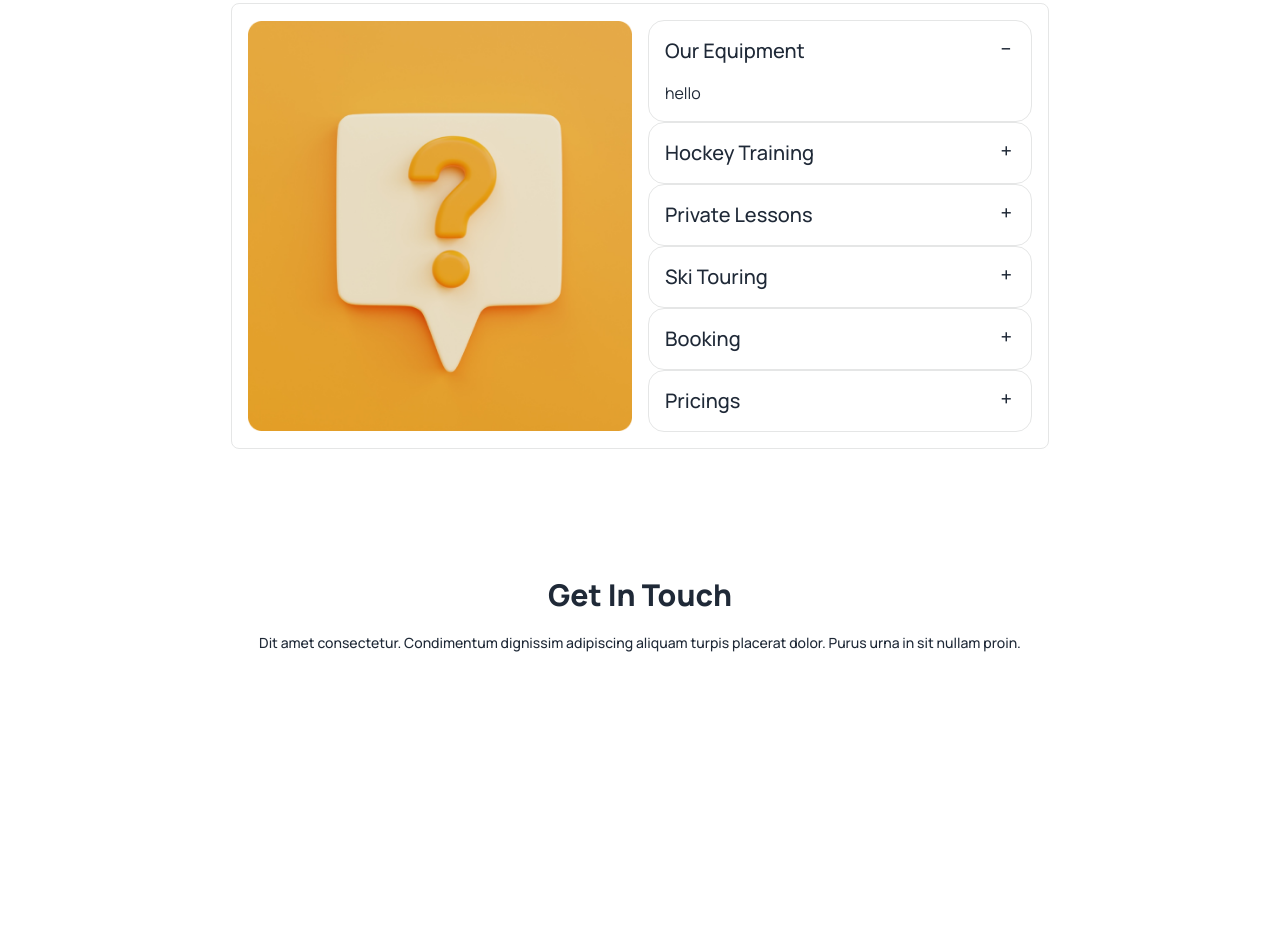
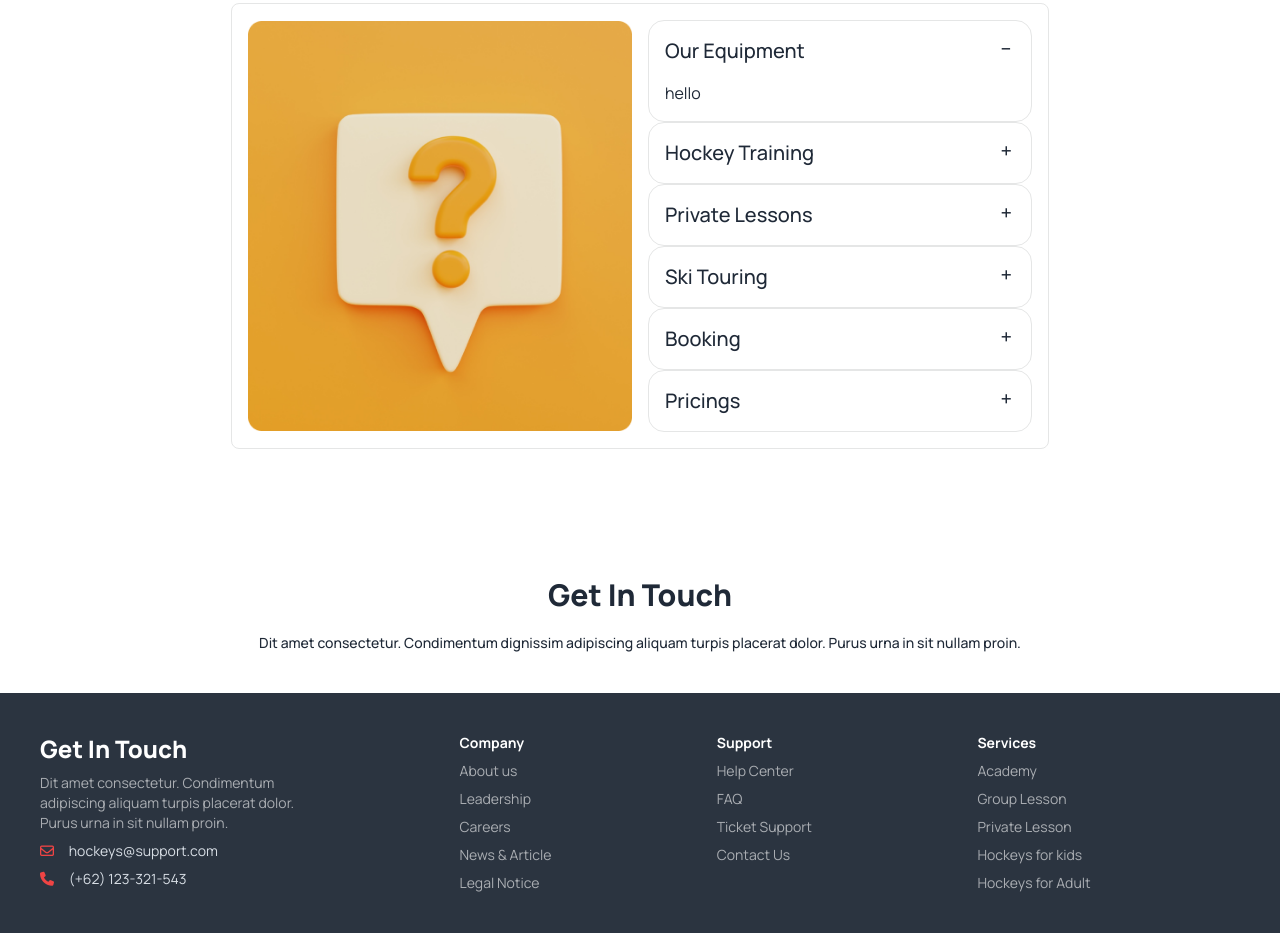
Before and after one commit to UAShoshi/Hockeys-website, a plain HTML site: page index.html in a window 1280 px wide. Shown: the part 3629-4562 px from the top of the page. Before the commit the page ends 4322 px from the top, so only its background shows below. Drawn offline with nearby package versions, Linux system fonts and the light colour scheme.

Commit message:
Touch sectoin created

```diff
--- a/index.html
+++ b/index.html
@@ -369,9 +369,37 @@
     <h2 class="text-center font-extrabold text-3xl mb-5 mt-32">Get In Touch</h2>
     <p class="mb-10 text-center font-medium text-sm">Dit amet consectetur. Condimentum dignissim adipiscing aliquam turpis placerat dolor. Purus urna in sit nullam proin.</p>
   </main>
-  <footer>
-
+  <!-- footer section -->
+  <footer class="footer p-10 bg-neutral text-neutral-content">
+    <aside>
+      <h2 class="font-extrabold text-2xl text-white">Get In Touch</h2>
+      <p class="text-[#FFFFFF99]">Dit amet consectetur. Condimentum  <br> adipiscing aliquam turpis placerat dolor. <br> Purus urna in sit nullam proin. </p>
+      <p><i class="text-red-500 mr-3 fa-regular fa-envelope"></i> hockeys@support.com</p>
+      <p><i class="text-red-500 mr-3 fa-solid fa-phone"></i> (+62) 123-321-543</p>
+    </aside>
+      <nav>
+        <header class=" text-white font-bold">Company</header>
+        <a class="text-[#FFFFFF99]">About us</a>
+        <a class="text-[#FFFFFF99]"> Leadership</a>
+        <a class="text-[#FFFFFF99]">Careers</a>
+        <a class="text-[#FFFFFF99]">News & Article</a>
+        <a class="text-[#FFFFFF99]">Legal Notice</a>
+      </nav>
+      <nav>
+        <header class="text-white font-bold">Support</header>
+        <a class="text-[#FFFFFF99]">Help Center</a>
+        <a class="text-[#FFFFFF99]">FAQ</a>
+        <a class="text-[#FFFFFF99]">Ticket Support</a>
+        <a class="text-[#FFFFFF99]">Contact Us</a>
+      </nav>
+    <nav class="text-center">
+      <header class="text-white font-bold">Services</header>
+      <a class="text-[#FFFFFF99]">Academy</a>
+      <a class="text-[#FFFFFF99]">Group Lesson</a>
+      <a class="text-[#FFFFFF99]">Private Lesson</a>
+      <a class="text-[#FFFFFF99]">Hockeys for kids</a>
+      <a class="text-[#FFFFFF99]">Hockeys for Adult</a>
+    </nav>
   </footer>
 </body>
-
 </html>
```
